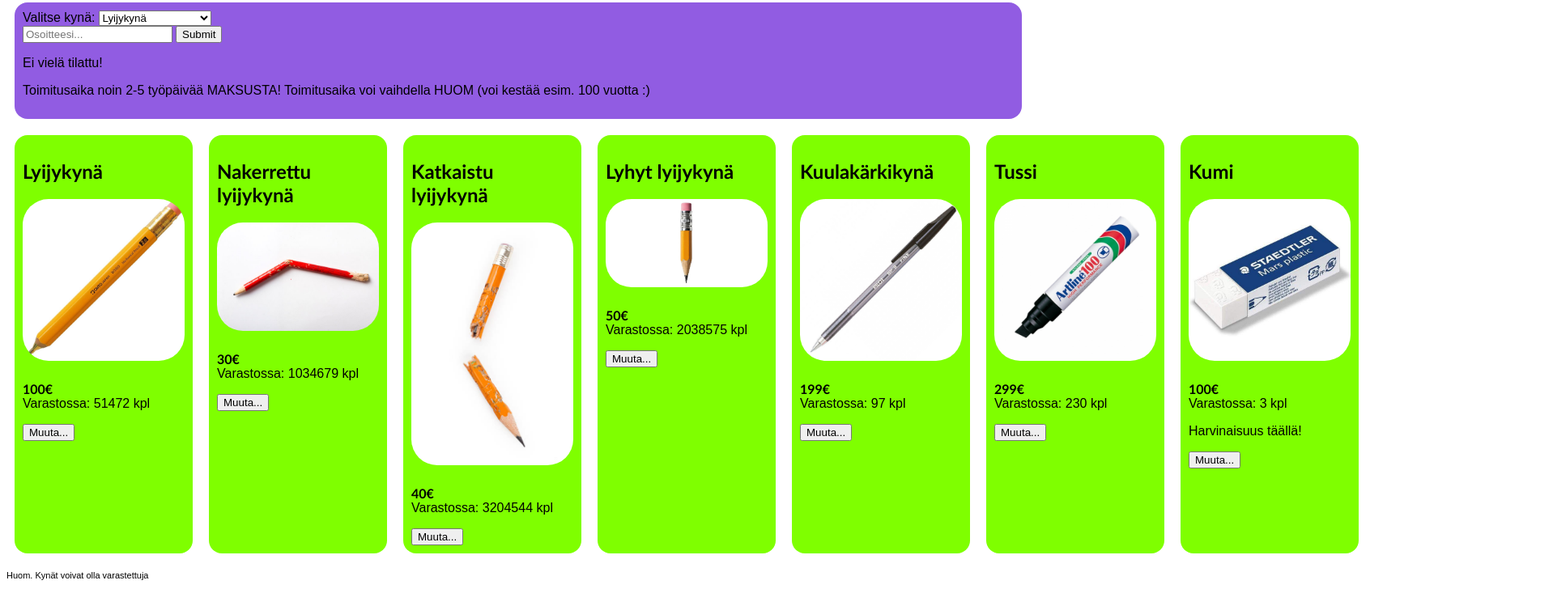
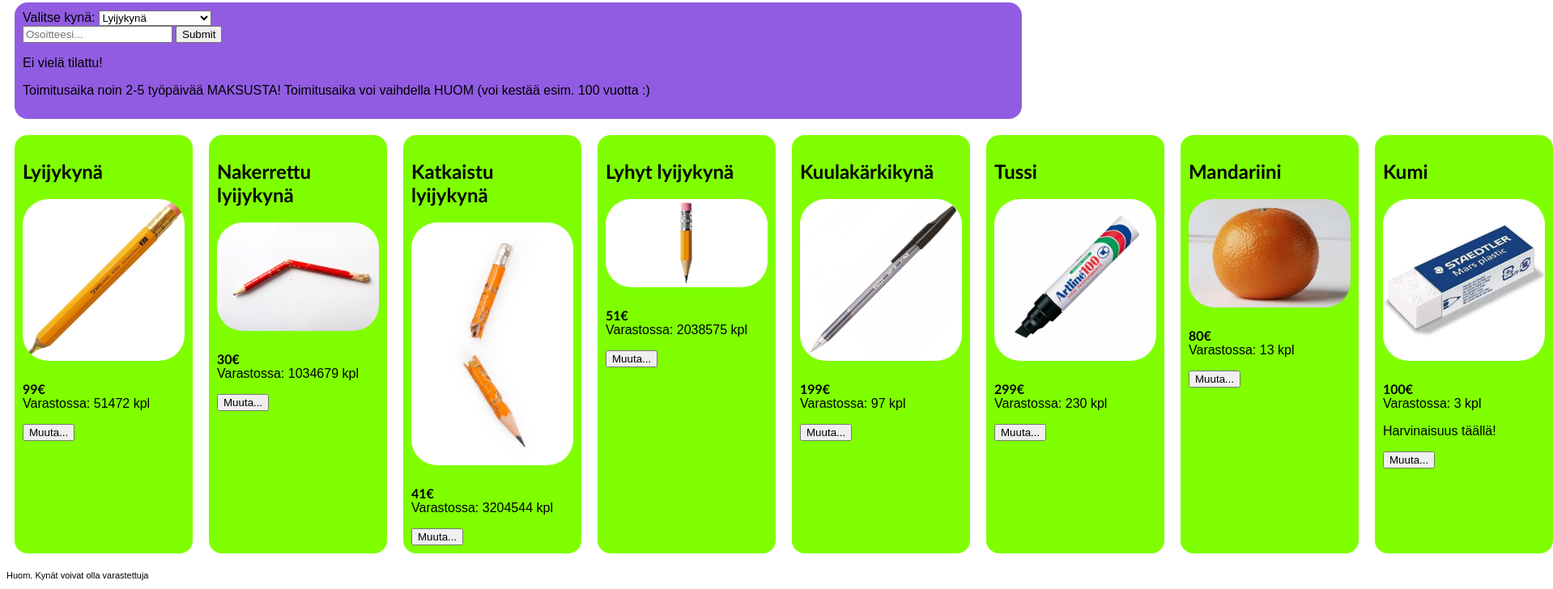
Before and after one commit to suklaasukkulayt/musical-funicular, a plain HTML site: page index.html in a window 1280 px wide. Shown: the part 236-964 px from the top of the page at 81% size, 1918 px wide, since content can reach past the window. Drawn offline with Linux system fonts and the light colour scheme.

Commit message:
Update index.html

```diff
--- a/index.html
+++ b/index.html
@@ -53,7 +53,8 @@
                 <option value="Katkaistu Lyijykynä">Katkaistu lyijykynä</option>
                 <option value="Lyhyt Lyijykynä">Lyhyt lyijykynä</option>
                 <option value="Kuulakärkikynä">Kuulakärkikynä</option>
-                <option value="Tusssi">Tussi</option>
+                <option value="Tussi">Tussi</option>
+                <option value="Mandariini">Mandariini</option>
                 <option value="Kumi">Kumi</option>
             </select>
 
@@ -72,7 +73,7 @@
     <div style="background-color: chartreuse;" class="pen">
         <h2>Lyijykynä</h2>
         <img src="./135840_r_1.webp">
-        <h4 style="margin-bottom: 0;">100€</h4>
+        <h4 style="margin-bottom: 0;">99€</h4>
         <p style="margin-top: 0;">Varastossa: 51472 kpl</p>
         <button onclick="rickroll()">Muuta...</a>
     </div>
@@ -90,7 +91,7 @@
     <div style="background-color: chartreuse;" class="pen">
         <h2>Katkaistu lyijykynä</h2>
         <img src="./istockphoto-177138710-612x612.jpg">
-        <h4 style="margin-bottom: 0;">40€</h4>
+        <h4 style="margin-bottom: 0;">41€</h4>
         <p style="margin-top: 0;">Varastossa: 3204544 kpl</p>
         <button onclick="rickroll()">Muuta...</a>
     </div>
@@ -98,7 +99,7 @@
     <div style="background-color: chartreuse;" class="pen">
         <h2>Lyhyt lyijykynä</h2>
         <img src="./360_F_1708367966_I4XNgwjnlqQPITgr6beZwq1hhP5yaUrt.jpg">
-        <h4 style="margin-bottom: 0;">50€</h4>
+        <h4 style="margin-bottom: 0;">51€</h4>
         <p style="margin-top: 0;">Varastossa: 2038575 kpl</p>
         <button onclick="rickroll()">Muuta...</a>
     </div>
@@ -116,6 +117,14 @@
         <img src="./5901_50365.jpg">
         <h4 style="margin-bottom: 0;">299€</h4>
         <p style="margin-top: 0;">Varastossa: 230 kpl</p>
+        <button onclick="rickroll()">Muuta...</a>
+    </div>
+
+    <div style="background-color: chartreuse;" class="pen">
+        <h2>Mandariini</h2>
+        <img src="./24160424.jpg.jpg">
+        <h4 style="margin-bottom: 0;">80€</h4>
+        <p style="margin-top: 0;">Varastossa: 13 kpl</p>
         <button onclick="rickroll()">Muuta...</a>
     </div>
 
```
